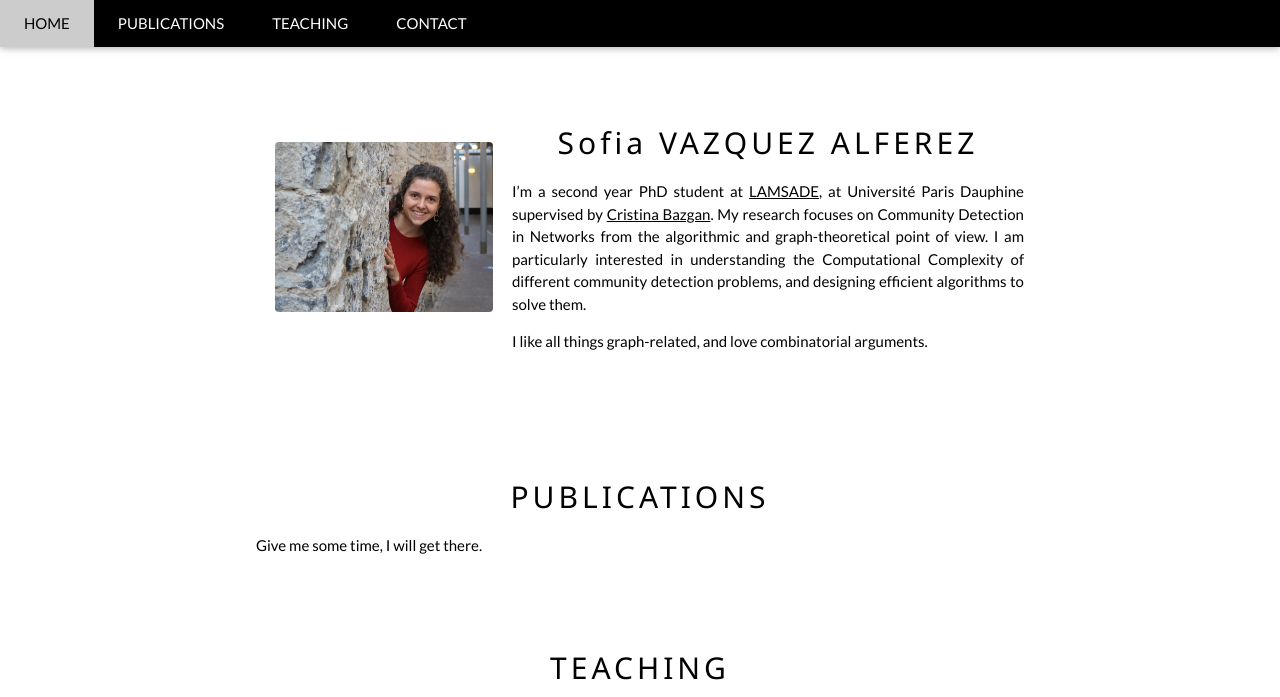
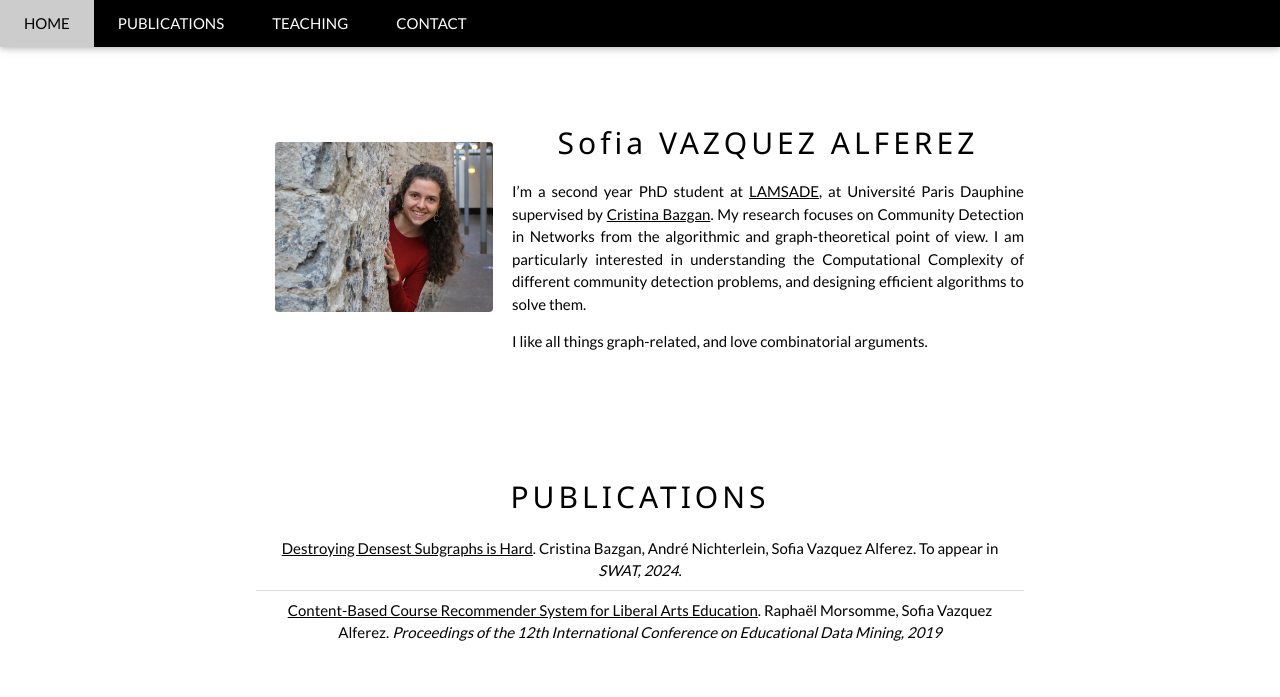
Before and after one commit to SofVaz/SofVaz.github.io, a plain HTML site: page index.html in a window 1280 px wide. Shown: the top 697 px of the page. Drawn offline with Linux system fonts and the light colour scheme.

Commit message:
update publications

```diff
--- a/index.html
+++ b/index.html
@@ -64,8 +64,10 @@ body {font-family: "Lato", sans-serif}
 
 <div class="w3-container w3-content w3-center w3-padding-32" style="max-width:800px" id="publications">
     <h2 class="w3-wide">PUBLICATIONS</h2>
-    <p class="w3-justify">Give me some time, I will get there.</p>
-
+    <ul class="w3-ul">
+      <li class="w3-padding"><a href="https://arxiv.org/abs/2404.08599">Destroying Densest Subgraphs is Hard</a>. Cristina Bazgan, André Nichterlein, Sofia Vazquez Alferez. To appear in <em>SWAT, 2024</em>.</li>
+      <li class="w3-padding"><a href="https://eric.ed.gov/?id=ED599195">Content-Based Course Recommender System for Liberal Arts Education</a>. Raphaël Morsomme, Sofia Vazquez Alferez. <em>Proceedings of the 12th International Conference on Educational Data Mining, 2019</em></li>
+    </ul>
 </div>
 
 <!-- The TEACHING Section -->
```
